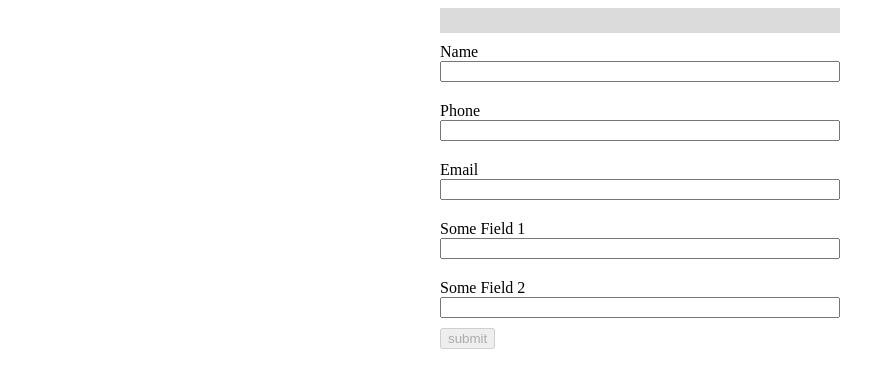
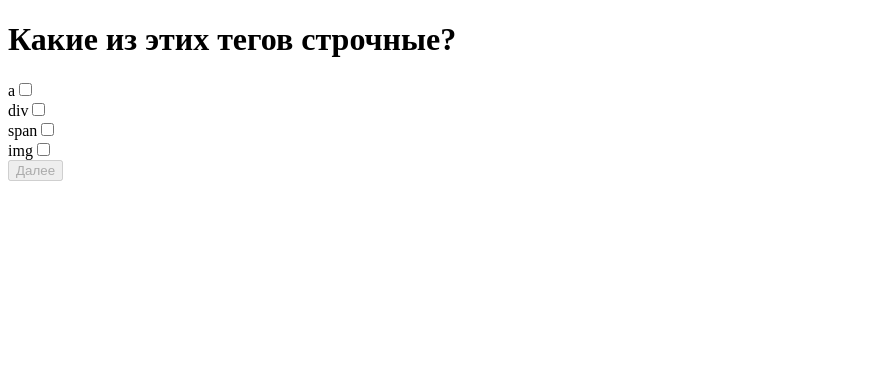
Before and after one commit to Yntik/vue_pet, a Vue app: page / in a window 1280 px wide. Shown: the top 388 px of the page, without its empty margins (0-895 px from the left). Built offline with nearby package versions, Linux system fonts and the light colour scheme; the HTML template or start-up script is replaced by a standard one.

Commit message:
task test task components

```diff
--- a/src/App.vue
+++ b/src/App.vue
@@ -1,7 +1,26 @@
 <template>
-    <form-with-validation>
-
-    </form-with-validation>
+    <div>
+        <div v-if="currentStep < 2">
+            <component
+                    :is="steps[currentStep]"
+                    :info="info"
+                    @validation="validator"
+            >
+            </component>
+            <button :disabled="!activeButton" @click="currentStep++">Далее</button>
+        </div>
+        <div v-else>
+            <div>
+                Вопрос
+            </div>
+            <div>
+                Какие из этих тегов строчные? {{this.answer.twoStep}}
+            </div>
+            <div>
+                Какой тег задает ссылку?  {{this.answer.firstStep}}
+            </div>
+        </div>
+    </div>
 </template>
 
 <script>
@@ -11,6 +30,8 @@
   import CheckboxForm from './components/CheckboxForm.vue'
   import CustomDirective from "./components/CustomDirective.vue"
   import myInput from './components/myInput.vue'
+  import CheckBoxComponent from './components/CheckBoxComponent.vue'
+  import RadioButtonsComponent from './components/RadioButtonsComponent.vue'
 
   export default {
     name: 'app',
@@ -20,11 +41,51 @@
       Form,
       FormWithValidation,
       CheckboxForm,
-      myInput
+      myInput,
+      CheckBoxComponent,
+      RadioButtonsComponent
+    },
+    data() {
+      return {
+        info: [
+          'a',
+          'div',
+          'span',
+          'img',
+        ],
+        steps: ['CheckBoxComponent', 'RadioButtonsComponent'],
+        currentStep: 0,
+        activeButton: false,
+        answer: {
+          firstStep: '',
+          twoStep: {}
+        }
+      }
+    },
+    methods: {
+      validator(e) {
+        if (e.step === 1) {
+          this.activeButton = true
+          this.answer.firstStep = e.value
+        }
+        else {
+          this.activeButton = false
+          for (let item in e.value) {
+            e.value[item] ? this.activeButton = true : ''
+          }
+          this.answer.twoStep = e.value
+        }
+      },
+    },
+    watch: {
+      currentStep(){
+        this.activeButton = false
+      }
     }
+
   }
 </script>
 
-<style>
+<style scoped>
 
 </style>
--- /dev/null
+++ b/src/components/CheckBoxComponent.vue
@@ -0,0 +1,40 @@
+<template>
+    <div class="container">
+        <h1>Какие из этих тегов строчные?</h1>
+        <div class="check-box-group" v-for="item in info">
+            <label>{{item}}</label>
+            <input type="checkbox" @change="change" v-model="checkboxsStatus[item]"/>
+        </div>
+    </div>
+</template>
+
+<script>
+  export default {
+    name: "CheckBoxComponent",
+    props: {
+      info: [Array]
+    },
+    created() {
+      for (let item of this.info) {
+        this.$set(this.checkboxsStatus, item, false)
+      }
+    },
+    data() {
+      return {
+        checkboxsStatus: {}
+      }
+    },
+    methods: {
+      change() {
+        this.$emit('validation', {
+          value: this.checkboxsStatus,
+          step: 2
+        })
+      }
+    }
+  }
+</script>
+
+<style scoped>
+
+</style>
--- a/src/components/CheckboxForm.vue
+++ b/src/components/CheckboxForm.vue
@@ -156,7 +156,7 @@
 
 </script>
 
-<style lang="scss">
+<style lang="scss" scoped>
     .content {
         grid-column: 2/span 1;
         height: 600px;
--- a/src/components/Form.vue
+++ b/src/components/Form.vue
@@ -81,7 +81,7 @@
     }
 </script>
 
-<style lang="scss">
+<style lang="scss" scoped>
     .container {
         display: grid;
         grid-template-columns: 1fr 400px 1fr;
--- a/src/components/FormWithValidation.vue
+++ b/src/components/FormWithValidation.vue
@@ -101,7 +101,7 @@
   }
 </script>
 
-<style lang="scss">
+<style scoped lang="scss">
     .container {
         display: grid;
         grid-template-columns: 1fr 400px 1fr;
--- /dev/null
+++ b/src/components/RadioButtonsComponent.vue
@@ -0,0 +1,34 @@
+<template>
+    <div class="container">
+        <h1>Какой тег задает ссылку?</h1>
+        <div class="radio-button-group" v-for="item in info">
+            <label>{{item}}</label>
+            <input type="radio" :value="item"  v-model="change"/>
+        </div>
+    </div>
+</template>
+
+<script>
+  export default {
+    name: "RadioButtonsComponent",
+    props: {
+      info: [Array]
+    },
+    data(){
+      return {
+        change: ''
+      }
+    },
+    watch: {
+      change() {
+        this.$emit('validation', {
+          value: this.change,
+          step: 1
+        })
+      }
+    }
+  }
+</script>
+
+<style scoped lang="scss">
+</style>
```
